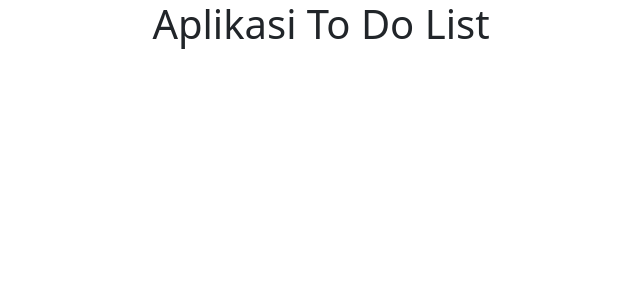
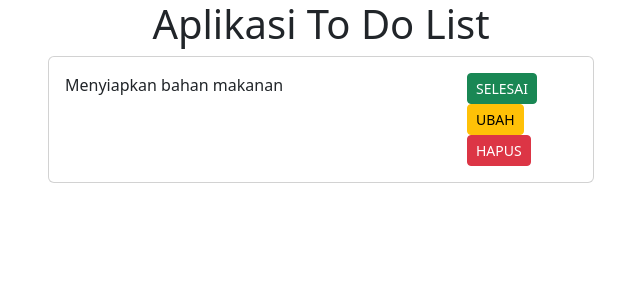
Before and after one commit to eighterlude/tugasproject_backend, a PHP site: page / in a window 1280 px wide. Shown: the top 300 px of the page, without its empty margins (319-959 px from the left). Run offline with PHP 8.4, Linux system fonts and the light colour scheme.

Commit message:
menambahkan card body

```diff
--- a/index.php
+++ b/index.php
@@ -1,11 +1,13 @@
 <!doctype html>
 <html lang="en">
+
 <head>
   <meta charset="utf-8">
   <meta name="viewport" content="width=device-width, initial-scale=1">
   <title>Aplikasi To Do List</title>
   <link href="css/bootstrap.min.css" rel="stylesheet">
 </head>
+
 <body>
   <!--Main Section-->
   <section>
@@ -13,10 +15,24 @@
       <div class="row">
         <div class="col-md-6 offset-md-3">
           <h1 class="text-center">Aplikasi To Do List</h1>
+
+          <div class="card">
+            <div class="card-body">
+              <div class="row">
+                <div class="col-md-9">Menyiapkan bahan makanan</div>
+                <div class="col-md-3">
+                  <a href ="#" class="btn btn-success btn-sm">SELESAI</a>
+                  <a href="#" class="btn btn-warning btn-sm">UBAH</a>
+                  <a href="#" class="btn btn-danger btn-sm">HAPUS</a>
+                </div>
+              </div>
+            </div>
+          </div>
         </div>
       </div>
     </div>
   </section>
   <script src="js/bootstrap.bundle.min.js"></script>
 </body>
+
 </html>
```
Lines whose indentation alone changed are shown as unchanged.
